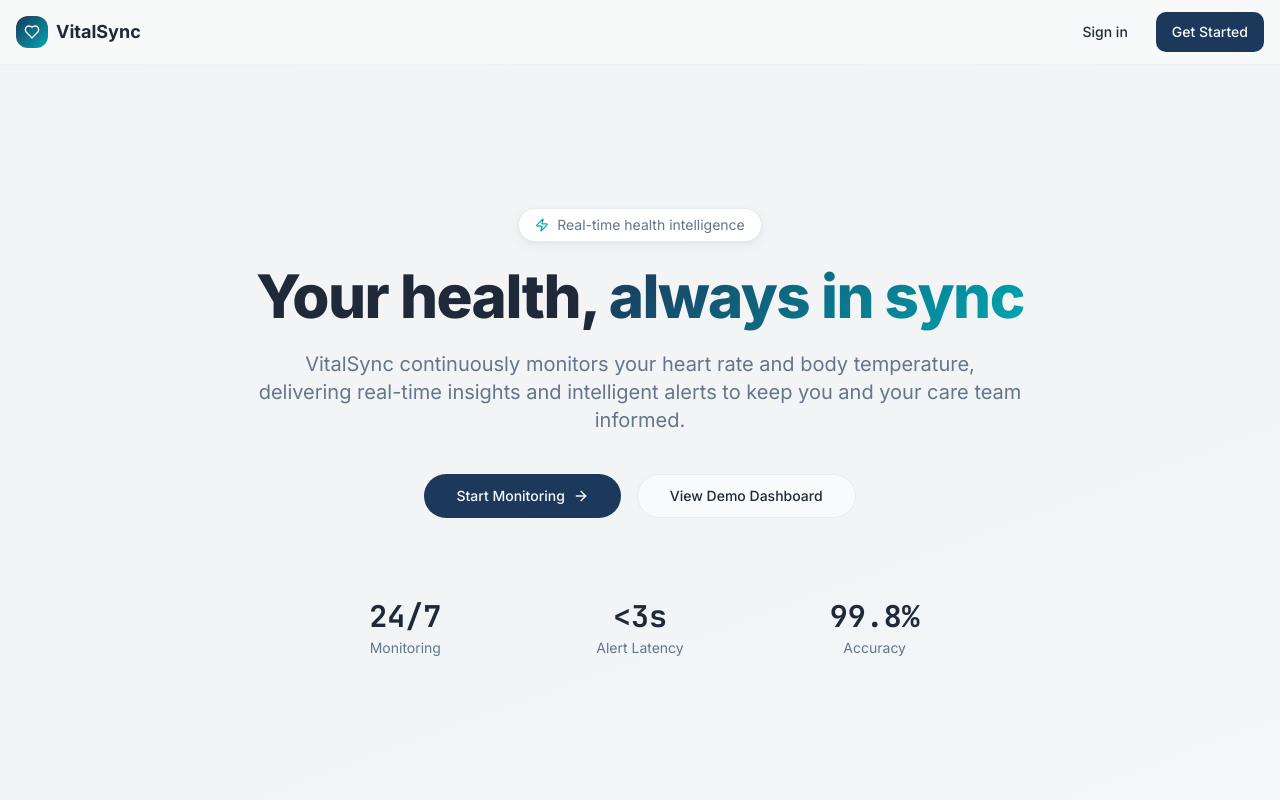
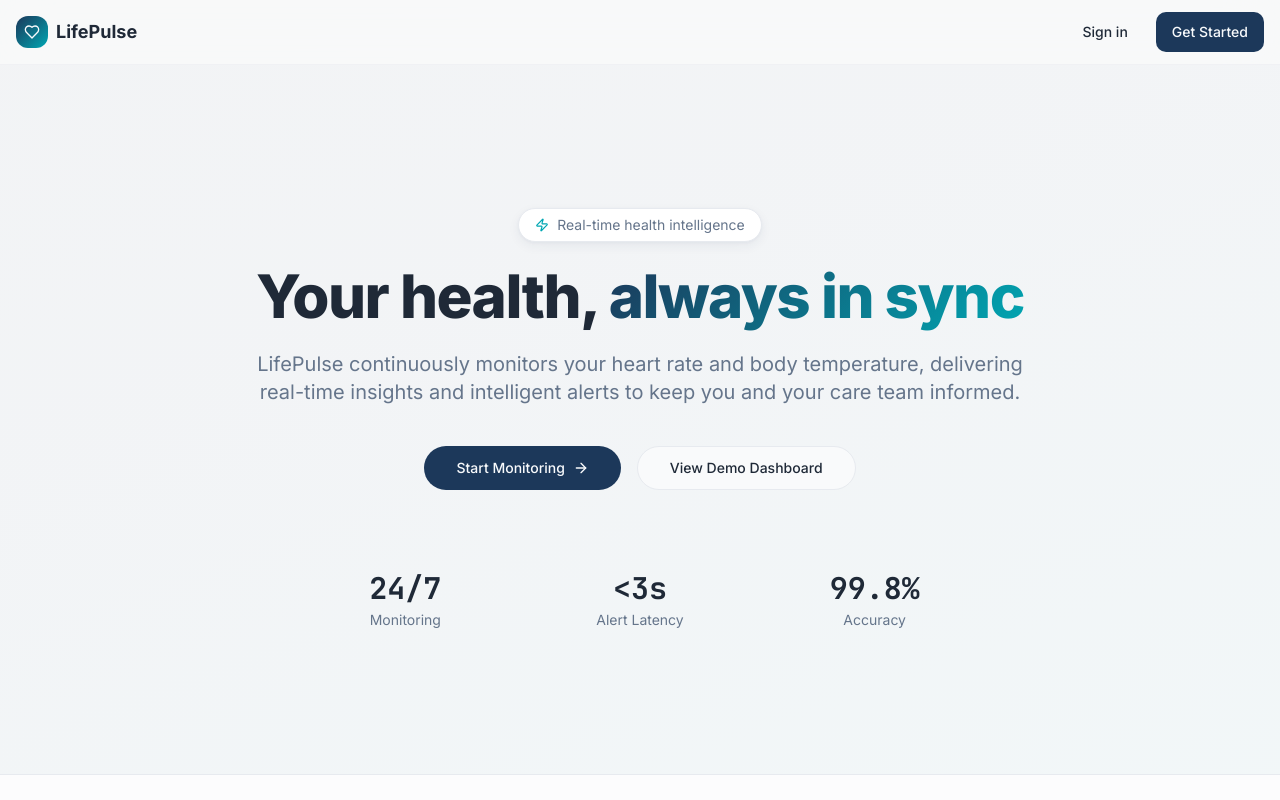
Before and after one commit to b4d5hub/healthmoni, a React (Vite) app: page / in a window 1280 px wide. Shown: the top 800 px of the page. Built offline with nearby package versions, Linux system fonts and the light colour scheme; no server answers; the HTML template or start-up script is replaced by a standard one.

Commit message:
Rename VitalSync to LifePulse and improve auth error logging

```diff
--- a/index.html
+++ b/index.html
@@ -3,16 +3,16 @@
   <head>
     <meta charset="UTF-8" />
     <meta name="viewport" content="width=device-width, initial-scale=1.0, viewport-fit=cover, maximum-scale=1" />
-    <title>VitalSync – Real-Time Health Monitoring</title>
-    <meta name="description" content="VitalSync continuously monitors heart rate and body temperature with real-time insights and intelligent alerts." />
-    <meta name="author" content="VitalSync" />
+    <title>LifePulse – Real-Time Health Monitoring</title>
+    <meta name="description" content="LifePulse continuously monitors heart rate and body temperature with real-time insights and intelligent alerts." />
+    <meta name="author" content="LifePulse" />
     <meta name="theme-color" content="#1e3a5f" />
     <meta name="apple-mobile-web-app-capable" content="yes" />
     <meta name="apple-mobile-web-app-status-bar-style" content="black-translucent" />
-    <meta name="apple-mobile-web-app-title" content="VitalSync" />
+    <meta name="apple-mobile-web-app-title" content="LifePulse" />
     <link rel="apple-touch-icon" href="/pwa-192x192.png" />
 
-    <meta property="og:title" content="VitalSync – Health Monitoring" />
+    <meta property="og:title" content="LifePulse – Health Monitoring" />
     <meta property="og:description" content="Real-time heart rate and temperature monitoring with intelligent alerts." />
     <meta property="og:type" content="website" />
     <meta property="og:image" content="/pwa-512x512.png" />
--- a/src/components/dashboard/DashboardLayout.tsx
+++ b/src/components/dashboard/DashboardLayout.tsx
@@ -27,10 +27,10 @@ export default function DashboardLayout({ children }: { children: React.ReactNod
       {/* Sidebar desktop */}
       <aside className="hidden w-64 flex-col border-r border-border bg-card lg:flex">
         <div className="flex h-16 items-center gap-2 border-b border-border px-6">
-          <div className="flex h-8 w-8 items-center justify-center rounded-lg gradient-primary">
+          <div className="flex h-8 w-8 items-center justify-center rounded-lg gradient-primary shadow-sm">
             <Heart className="h-4 w-4 text-primary-foreground" />
           </div>
-          <span className="text-lg font-bold text-foreground">VitalSync</span>
+          <span className="text-lg font-bold text-foreground">LifePulse</span>
         </div>
         <nav className="flex-1 p-4 space-y-1">
           {navItems.map(item => {
@@ -70,10 +70,10 @@ export default function DashboardLayout({ children }: { children: React.ReactNod
         {/* Mobile header */}
         <header className="flex h-14 items-center justify-between border-b border-border bg-card px-4 lg:hidden">
           <div className="flex items-center gap-2">
-            <div className="flex h-7 w-7 items-center justify-center rounded-md gradient-primary">
-              <Heart className="h-3.5 w-3.5 text-primary-foreground" />
+            <div className="flex h-8 w-8 items-center justify-center rounded-lg gradient-primary shadow-sm">
+              <Heart className="h-4 w-4 text-primary-foreground" />
             </div>
-            <span className="font-bold text-foreground">VitalSync</span>
+            <span className="font-bold text-foreground">LifePulse</span>
           </div>
           <div className="flex items-center gap-2">
             <div className="flex h-7 w-7 items-center justify-center rounded-full bg-primary/10 text-xs font-semibold text-primary">
--- a/src/lib/auth-context.tsx
+++ b/src/lib/auth-context.tsx
@@ -110,7 +110,7 @@ export function AuthProvider({ children }: { children: React.ReactNode }) {
 
   const logout = useCallback(async () => {
     await supabase.auth.signOut();
-    localStorage.removeItem('vitalsync_device'); // Clean up device on logout
+    localStorage.removeItem('lifepulse_device'); // Clean up device on logout
   }, []);
 
   const resetPassword = useCallback(async (email: string) => {
--- a/src/pages/ForgotPassword.tsx
+++ b/src/pages/ForgotPassword.tsx
@@ -34,7 +34,7 @@ export default function ForgotPassword() {
           <div className="flex h-8 w-8 items-center justify-center rounded-lg gradient-primary">
             <Heart className="h-4 w-4 text-primary-foreground" />
           </div>
-          <span className="text-lg font-bold text-foreground">VitalSync</span>
+          <span className="text-lg font-bold text-foreground">LifePulse</span>
         </Link>
 
         {sent ? (
--- a/src/pages/Landing.tsx
+++ b/src/pages/Landing.tsx
@@ -20,7 +20,7 @@ export default function Landing() {
             <div className="flex h-8 w-8 items-center justify-center rounded-lg gradient-primary">
               <Heart className="h-4 w-4 text-primary-foreground" />
             </div>
-            <span className="text-lg font-bold text-foreground">VitalSync</span>
+            <span className="text-lg font-bold text-foreground">LifePulse</span>
           </Link>
           <div className="flex items-center gap-3">
             <Button variant="ghost" asChild><Link to="/login">Sign in</Link></Button>
@@ -47,7 +47,7 @@ export default function Landing() {
               Your health, <span className="text-gradient">always in sync</span>
             </h1>
             <p className="mb-10 text-lg text-muted-foreground md:text-xl">
-              VitalSync continuously monitors your heart rate and body temperature, delivering real-time insights and intelligent alerts to keep you and your care team informed.
+              LifePulse continuously monitors your heart rate and body temperature, delivering real-time insights and intelligent alerts to keep you and your care team informed.
             </p>
             <div className="flex flex-col items-center gap-4 sm:flex-row sm:justify-center">
               <Button size="lg" className="gap-2 rounded-full px-8" asChild>
@@ -125,7 +125,7 @@ export default function Landing() {
       {/* Footer */}
       <footer className="border-t border-border py-8">
         <div className="container mx-auto flex items-center justify-between px-4 text-sm text-muted-foreground">
-          <span>© 2026 VitalSync. All rights reserved.</span>
+          <span>© 2026 LifePulse. All rights reserved.</span>
           <div className="flex gap-4">
             <span>Privacy</span>
             <span>Terms</span>
--- a/src/pages/Login.tsx
+++ b/src/pages/Login.tsx
@@ -29,8 +29,9 @@ export default function Login() {
       await login(email, password);
       toast.success('Welcome back!');
       // Redirection is handled by useEffect when user state is ready
-    } catch {
-      toast.error('Invalid email or password');
+    } catch (error: any) {
+      console.error('Login error:', error);
+      toast.error(error.message || 'Invalid email or password');
       setLoading(false);
     }
   };
@@ -52,7 +53,7 @@ export default function Login() {
       <div className="hidden w-1/2 items-center justify-center gradient-hero lg:flex">
         <div className="max-w-sm text-center">
           <Heart className="mx-auto mb-6 h-16 w-16 text-primary-foreground animate-heartbeat" />
-          <h2 className="mb-3 text-3xl font-bold text-primary-foreground">VitalSync</h2>
+          <h2 className="mb-3 text-3xl font-bold text-primary-foreground">LifePulse</h2>
           <p className="text-primary-foreground/70">Your personal health companion, always monitoring, always alert.</p>
         </div>
       </div>
@@ -63,7 +64,7 @@ export default function Login() {
             <div className="flex h-8 w-8 items-center justify-center rounded-lg gradient-primary">
               <Heart className="h-4 w-4 text-primary-foreground" />
             </div>
-            <span className="text-lg font-bold text-foreground">VitalSync</span>
+            <span className="text-lg font-bold text-foreground">LifePulse</span>
           </Link>
           <h1 className="mb-1 text-2xl font-bold text-foreground">Welcome back</h1>
           <p className="mb-8 text-sm text-muted-foreground">Sign in to your account</p>
--- a/src/pages/PairDevice.tsx
+++ b/src/pages/PairDevice.tsx
@@ -107,8 +107,8 @@ export default function PairDevice() {
               <QrCode className="h-10 w-10 text-secondary" />
             </div>
             <h1 className="mb-2 text-2xl font-bold text-foreground">Pair Your Device</h1>
-            <p className="mb-8 text-sm text-muted-foreground">
-              Scan the QR code on your VitalSync device, or enter the code manually.
+            <p className="mt-2 text-center text-sm text-muted-foreground">
+              Scan the QR code on your LifePulse device, or enter the code manually.
             </p>
 
             {/* Camera view */}
--- a/src/pages/ResetPassword.tsx
+++ b/src/pages/ResetPassword.tsx
@@ -63,7 +63,7 @@ export default function ResetPassword() {
           <div className="flex h-8 w-8 items-center justify-center rounded-lg gradient-primary">
             <Heart className="h-4 w-4 text-primary-foreground" />
           </div>
-          <span className="text-lg font-bold text-foreground">VitalSync</span>
+          <span className="text-lg font-bold text-foreground">LifePulse</span>
         </Link>
 
         <h1 className="mb-1 text-2xl font-bold text-foreground">Set new password</h1>
--- a/src/pages/Signup.tsx
+++ b/src/pages/Signup.tsx
@@ -41,8 +41,9 @@ export default function Signup() {
       await signup(email, password, name, sex, dateOfBirth.toISOString());
       toast.success('Account created!');
       // Redirection is handled by useEffect when user state is ready
-    } catch {
-      toast.error('Signup failed');
+    } catch (error: any) {
+      console.error('Signup error:', error);
+      toast.error(error.message || 'Signup failed');
       setLoading(false);
     }
   };
@@ -64,7 +65,7 @@ export default function Signup() {
       <div className="hidden w-1/2 items-center justify-center gradient-hero lg:flex">
         <div className="max-w-sm text-center">
           <Heart className="mx-auto mb-6 h-16 w-16 text-primary-foreground animate-heartbeat" />
-          <h2 className="mb-3 text-3xl font-bold text-primary-foreground">VitalSync</h2>
+          <h2 className="mb-3 text-3xl font-bold text-primary-foreground">LifePulse</h2>
           <p className="text-primary-foreground/70">Join thousands tracking their health in real-time.</p>
         </div>
       </div>
@@ -75,7 +76,7 @@ export default function Signup() {
             <div className="flex h-8 w-8 items-center justify-center rounded-lg gradient-primary">
               <Heart className="h-4 w-4 text-primary-foreground" />
             </div>
-            <span className="text-lg font-bold text-foreground">VitalSync</span>
+            <span className="text-lg font-bold text-foreground">LifePulse</span>
           </Link>
           <h1 className="mb-1 text-2xl font-bold text-foreground">Create your account</h1>
           <p className="mb-8 text-sm text-muted-foreground">Start monitoring your vitals today</p>
```
Also changed, not shown: src/components/dashboard/DeviceStatus.tsx (+8 -7 lines), src/pages/AIReports.tsx (+5 -5 lines), src/pages/Install.tsx (+4 -4 lines).
